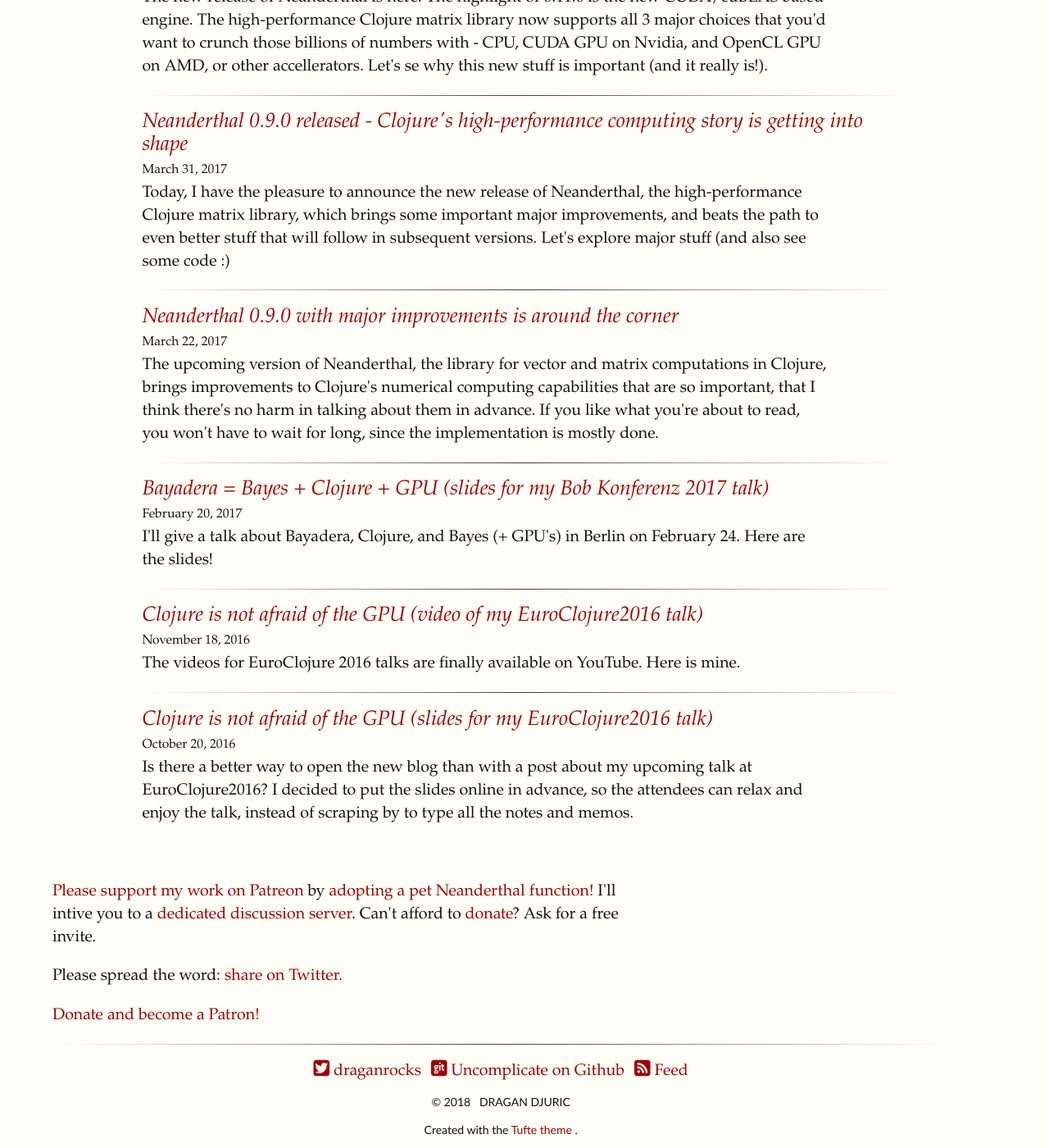
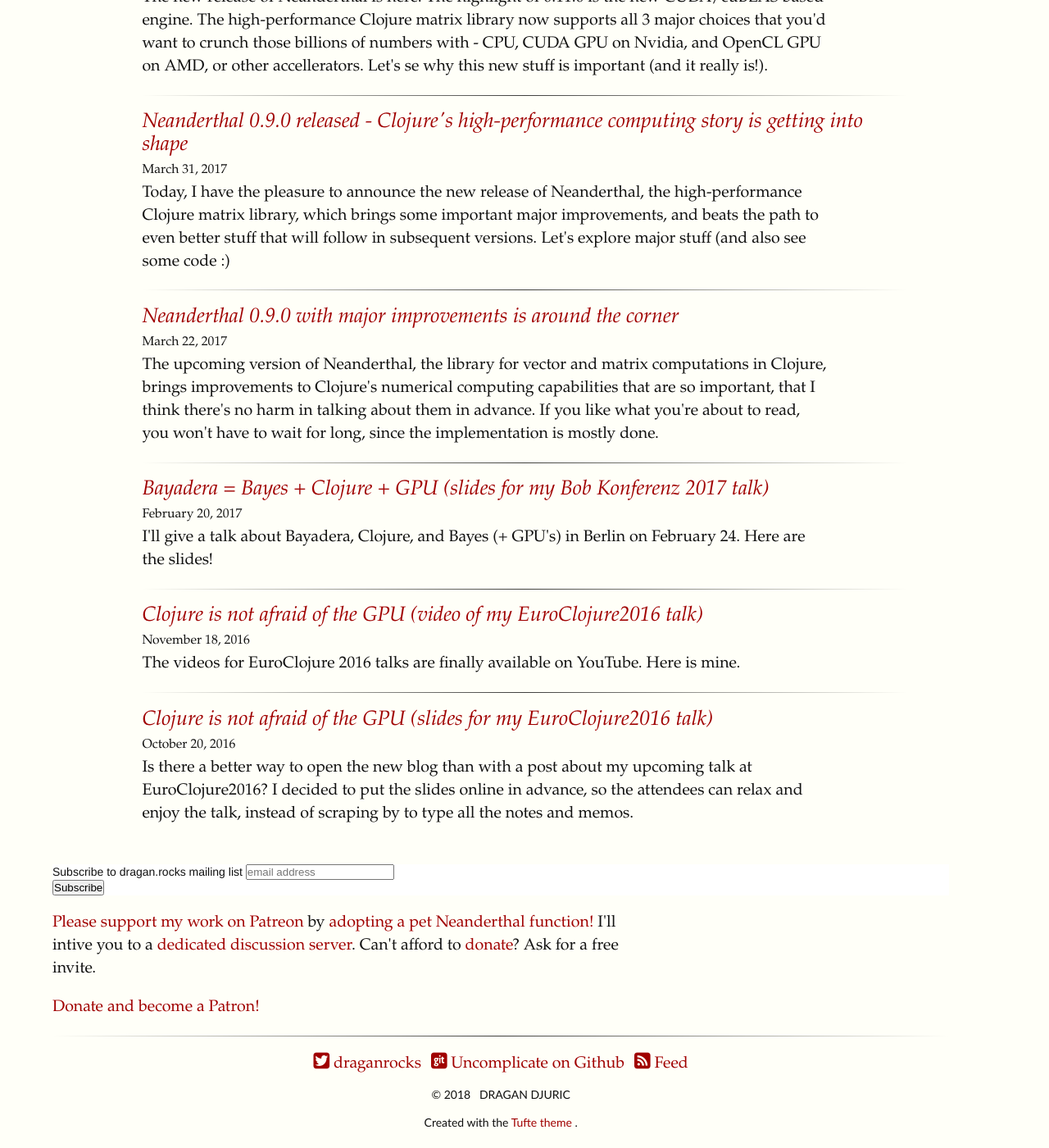
Before and after one commit to blueberry/blueberry.github.io, a Jekyll site: the page built from index.html, in a window 1280 px wide and 1400 px high, scrolled down 6719 px. Shown: the whole window at 82% size. Built offline with Jekyll 4.4.1, drawn with Linux system fonts in a browser that asks for light colours; comment, search, counter and statistics services are not loaded.

Commit message:
Configured Mailchimp for dragan.rocks.

```diff
--- a/_includes/footer.html
+++ b/_includes/footer.html
@@ -1,10 +1,18 @@
 <footer>
+    <div id="mc_embed_signup">
+<form action="https://rocks.us7.list-manage.com/subscribe/post?u=e5a068e9631cc8ce0e4cd0cbf&amp;id=f8954697e1" method="post" id="mc-embedded-subscribe-form" name="mc-embedded-subscribe-form" class="validate" target="_blank" novalidate>
+    <div id="mc_embed_signup_scroll">
+	<label for="mce-EMAIL">Subscribe to dragan.rocks mailing list</label>
+	<input type="email" value="" name="EMAIL" class="email" id="mce-EMAIL" placeholder="email address" required>
+    <!-- real people should not fill this in and expect good things - do not remove this or risk form bot signups-->
+    <div style="position: absolute; left: -5000px;" aria-hidden="true"><input type="text" name="b_e5a068e9631cc8ce0e4cd0cbf_f8954697e1" tabindex="-1" value=""></div>
+    <div class="clear"><input type="submit" value="Subscribe" name="subscribe" id="mc-embedded-subscribe" class="button"></div>
+    </div>
+</form>
+</div>
     <p>
         <a href="https://patreon.com/draganrocks">Please support my work on Patreon</a> by <a href="https://www.patreon.com/posts/22476035">adopting a pet Neanderthal function!</a> I'll intive you to a <a href="https://www.patreon.com/posts/im-ditching-and-22476348">dedicated discussion server</a>. Can't afford to <a href="https://patreon.com/draganrocks">donate</a>? Ask for a free invite.
         </p>
-    <p>
-        Please spread the word: <a class="twitter-share-button" href="https://twitter.com/intent/tweet" data-size="large"> share on Twitter.</a>
-    </p>
     <p><a href="https://www.patreon.com/bePatron?u=780511" data-patreon-widget-type="become-patron-button">Donate and become a Patron!</a></p>
   <hr class="slender">
   <ul class="footer-links">
--- a/_includes/head.html
+++ b/_includes/head.html
@@ -49,5 +49,11 @@
 
        return t;
    }(document, "script", "twitter-wjs"));</script>
-  <script id="mcjs">!function(c,h,i,m,p){m=c.createElement(h),p=c.getElementsByTagName(h)[0],m.async=1,m.src=i,p.parentNode.insertBefore(m,p)}(document,"script","https://chimpstatic.com/mcjs-connected/js/users/e5a068e9631cc8ce0e4cd0cbf/a0047dbb8ed2e8e4082928c47.js");</script>
+  <link href="//cdn-images.mailchimp.com/embedcode/horizontal-slim-10_7.css" rel="stylesheet" type="text/css">
+<link href="//cdn-images.mailchimp.com/embedcode/horizontal-slim-10_7.css" rel="stylesheet" type="text/css">
+<style type="text/css">
+	#mc_embed_signup{background:#fff; clear:left; font:14px Helvetica,Arial,sans-serif; width:100%;}
+	/* Add your own Mailchimp form style overrides in your site stylesheet or in this style block.
+	   We recommend moving this block and the preceding CSS link to the HEAD of your HTML file. */
+</style>
 </head>
```
